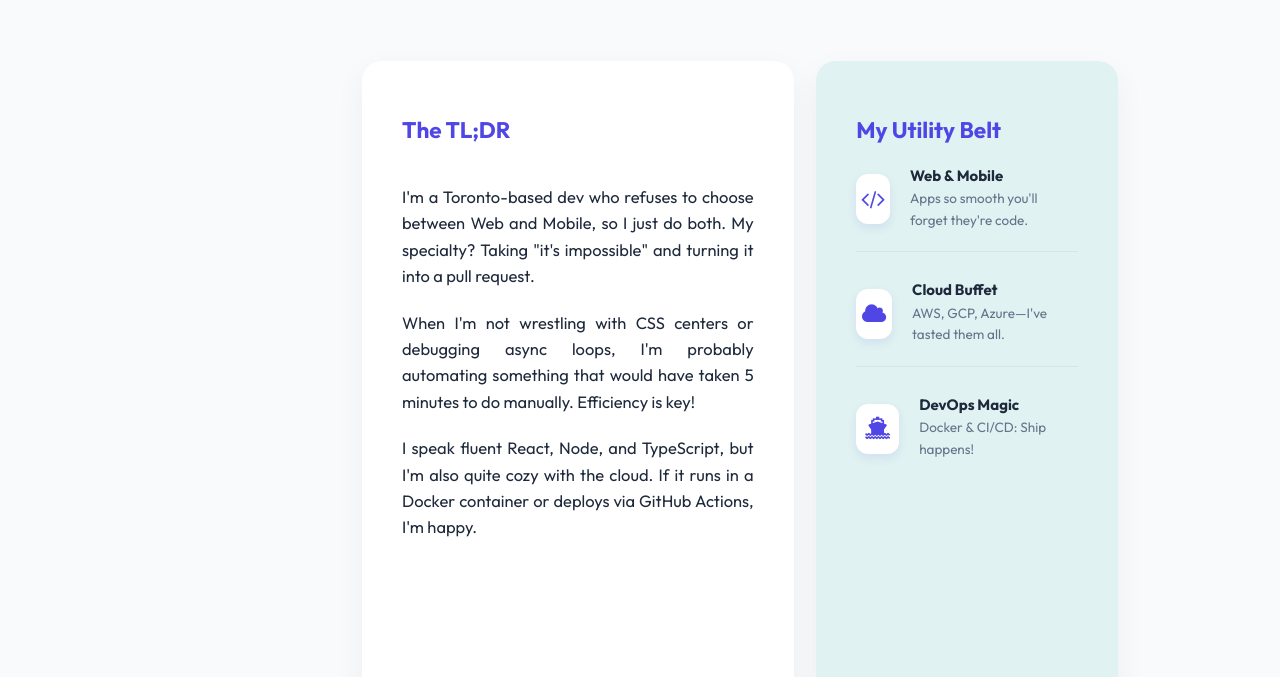
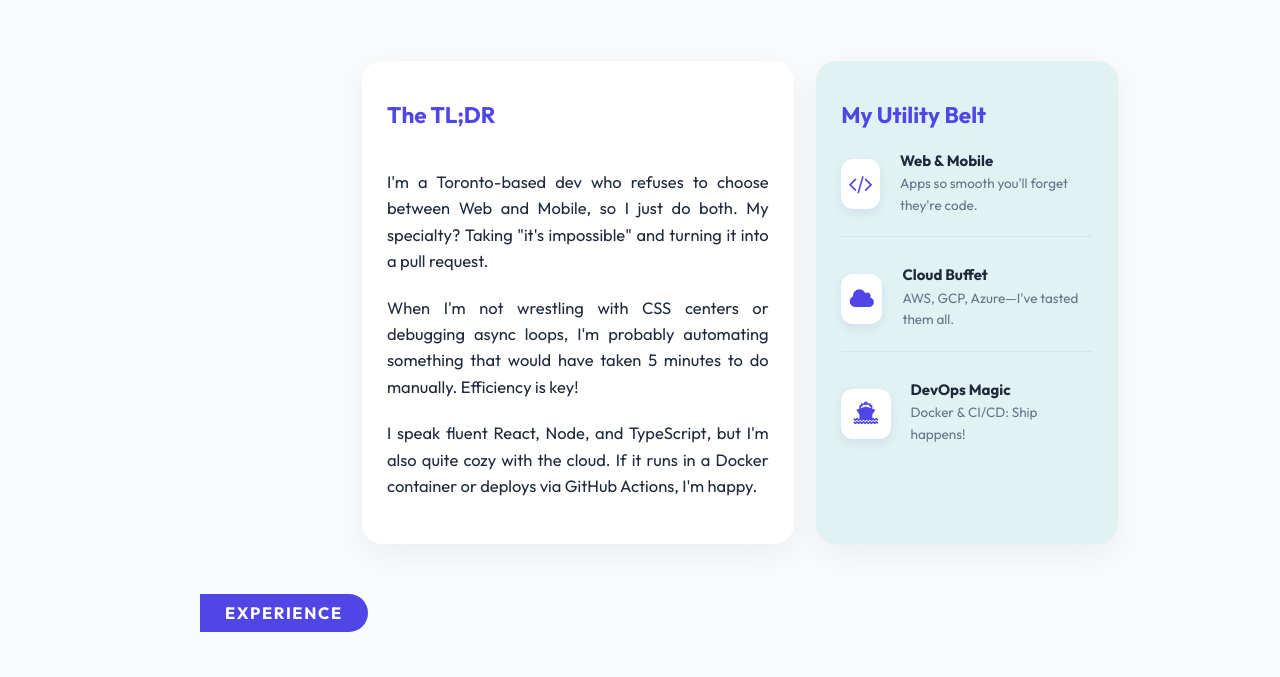
Before and after one commit to aaftab22/AaftabPortfolio, a plain HTML site: page index.html in a window 1280 px wide. Shown: the part 860-1537 px from the top of the page. Drawn offline with nearby package versions, Linux system fonts and the light colour scheme.

Commit message:
Change the layout of About section

```diff
--- a/assets/css/style.css
+++ b/assets/css/style.css
@@ -305,12 +305,24 @@
   margin-top: 20px;
 }
 
+.about-wrapper .row {
+  display: flex !important;
+  flex-wrap: wrap;
+  align-items: stretch;
+}
+
+.about-wrapper .row>[class*='col'] {
+  display: flex;
+  flex-direction: column;
+}
+
 .about-text,
 .about-highlights {
   border-radius: 20px !important;
-  padding: 40px !important;
+  padding: 25px !important;
   box-shadow: 0 10px 30px rgba(0, 0, 0, 0.05) !important;
-  height: 100%;
+  flex: 1;
+  margin-bottom: 0 !important;
 }
 
 .section-subtitle {
```
